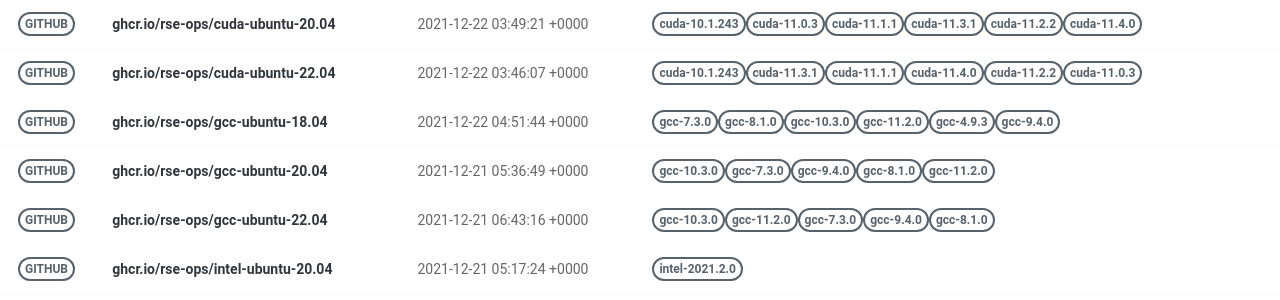
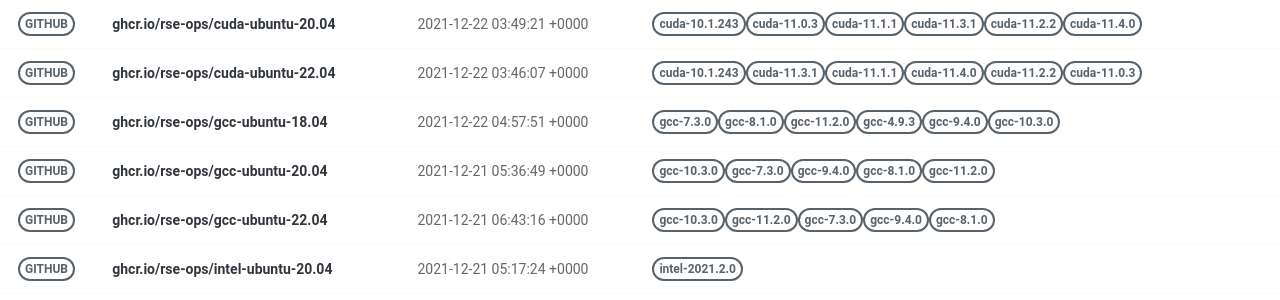
Before and after one commit to rse-ops/docker-images, a Jekyll site: the page built from pages/index.md, in a window 1280 px wide. Shown: the part 277-577 px from the top of the page. Built offline with Jekyll 4.4.1, drawn with Linux system fonts in a browser that asks for light colours; nearby versions of some CDN libraries; part of the change alters nothing that is shown.

Commit message:
Automated push to update library 2021-12-22

```diff
--- a/_library/ghcr.io-rse-ops-gcc-ubuntu-18.04.md
+++ b/_library/ghcr.io-rse-ops-gcc-ubuntu-18.04.md
@@ -1,7 +1,7 @@
 ---
 layout: container
 name: ghcr.io/rse-ops/gcc-ubuntu-18.04
-updated_at: 2021-12-22 04:51:44.142005
+updated_at: 2021-12-22 04:57:51.679438
 
 
 container_url: https://github.com/orgs/rse-ops/packages/container/package/gcc-ubuntu-18.04
@@ -12,9 +12,6 @@ versions:
  - tag: gcc-8.1.0
    dockerfile: https://github.com/rse-ops/docker-images/blob/main/ubuntu/gcc/Dockerfile
    manifest: https://crane.ggcr.dev/manifest/ghcr.io/rse-ops/gcc-ubuntu-18.04:gcc-8.1.0
- - tag: gcc-10.3.0
-   dockerfile: https://github.com/rse-ops/docker-images/blob/main/ubuntu/gcc/Dockerfile
-   manifest: https://crane.ggcr.dev/manifest/ghcr.io/rse-ops/gcc-ubuntu-18.04:gcc-10.3.0
  - tag: gcc-11.2.0
    dockerfile: https://github.com/rse-ops/docker-images/blob/main/ubuntu/gcc/Dockerfile
    manifest: https://crane.ggcr.dev/manifest/ghcr.io/rse-ops/gcc-ubuntu-18.04:gcc-11.2.0
@@ -24,5 +21,8 @@ versions:
  - tag: gcc-9.4.0
    dockerfile: https://github.com/rse-ops/docker-images/blob/main/ubuntu/gcc/Dockerfile
    manifest: https://crane.ggcr.dev/manifest/ghcr.io/rse-ops/gcc-ubuntu-18.04:gcc-9.4.0
+ - tag: gcc-10.3.0
+   dockerfile: https://github.com/rse-ops/docker-images/blob/main/ubuntu/gcc/Dockerfile
+   manifest: https://crane.ggcr.dev/manifest/ghcr.io/rse-ops/gcc-ubuntu-18.04:gcc-10.3.0
 
 ---
```
